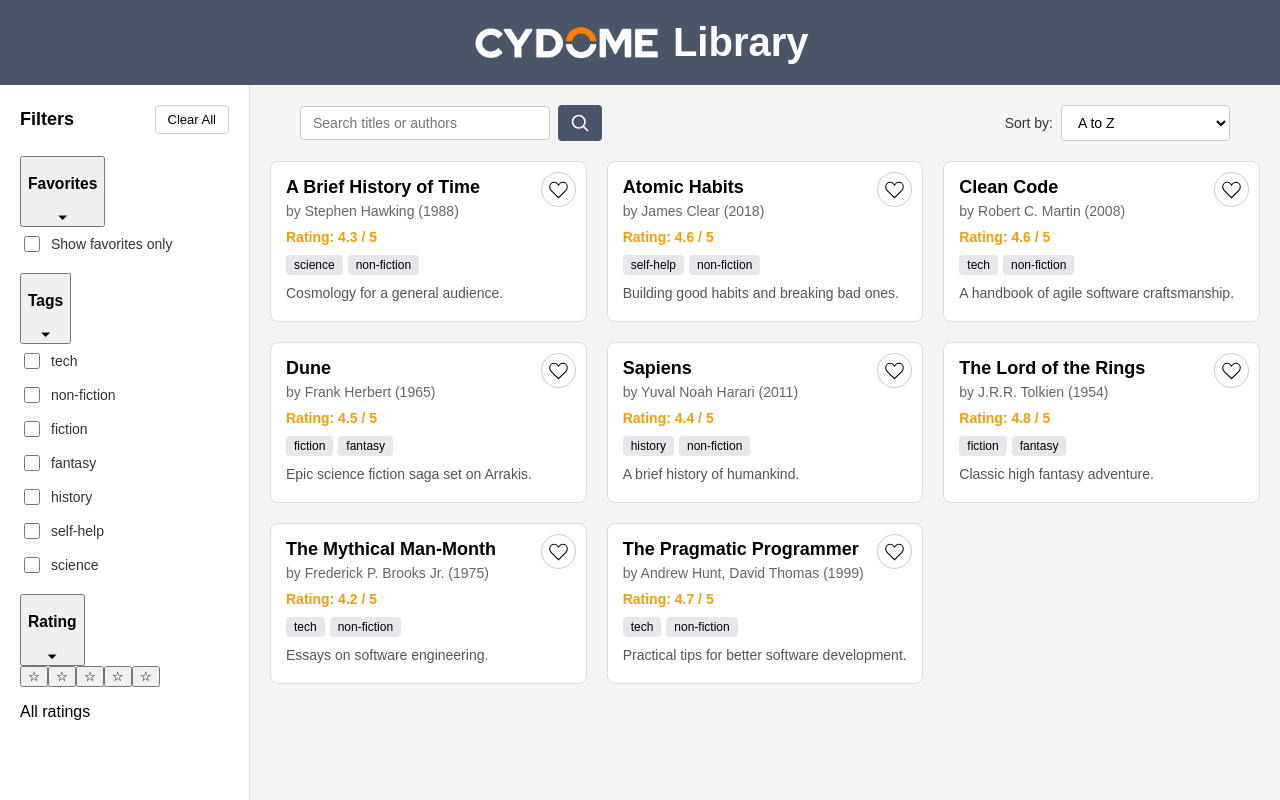
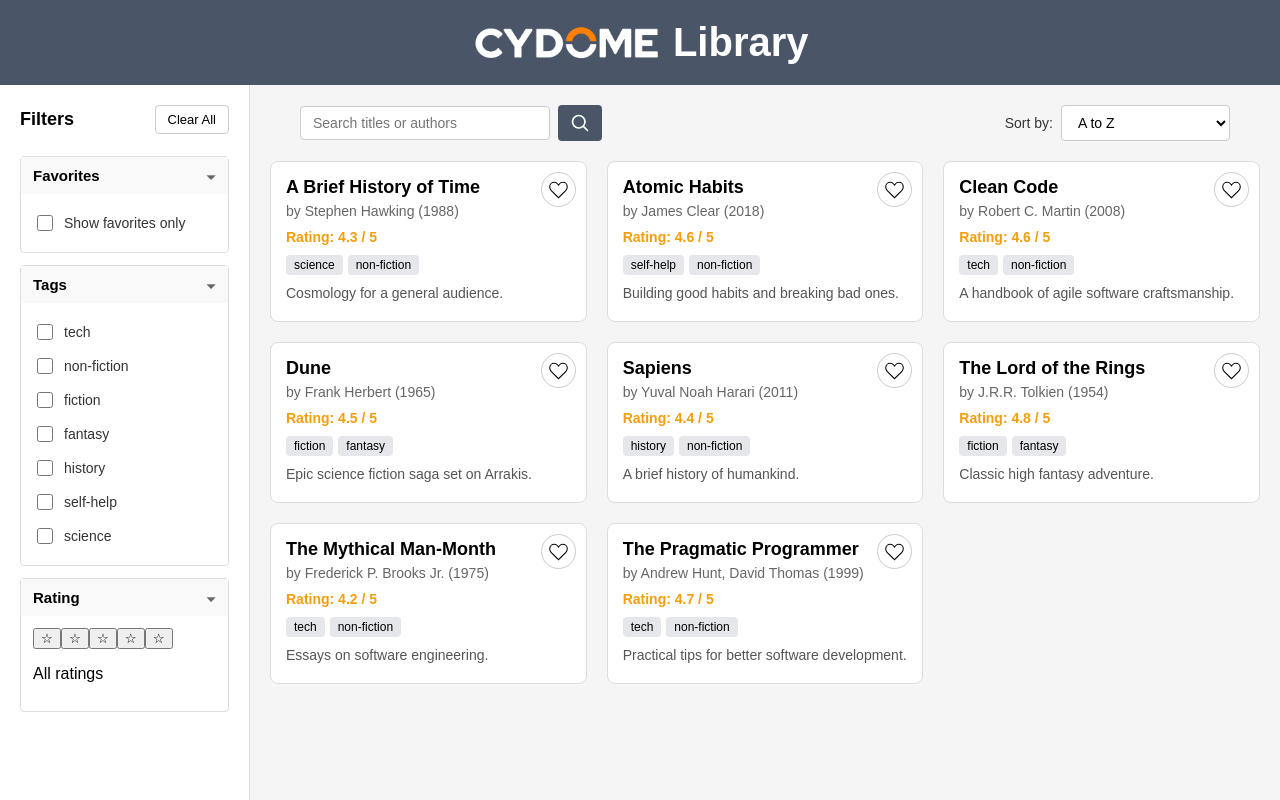
Before and after one commit to reuven-itzhakov/library-explorer, a React (Create React App) app: page / in a window 1280 px wide. Built offline with nearby package versions, Linux system fonts and the light colour scheme.

Commit message:
Add FilterTab styles; create FilterTab.css for component styling

```diff
--- a/src/Filters/FilterTab.tsx
+++ b/src/Filters/FilterTab.tsx
@@ -1,5 +1,6 @@
 import { FilterTabProps } from '../types';
 import { useState } from 'react';
+import '../Styles/FilterTab.css';
 
 function FilterTab({ title, children ,opened }: FilterTabProps) {
 
--- a/src/Styles/FilterTab.css
+++ b/src/Styles/FilterTab.css
@@ -0,0 +1,35 @@
+.filter-tab {
+  border: 1px solid #ddd;
+  border-radius: 4px;
+  background: white;
+}
+
+.filter-tab-header {
+  width: 100%;
+  display: flex;
+  justify-content: space-between;
+  align-items: center;
+  padding: 10px 12px;
+  background: #f9f9f9;
+  border: none;
+  cursor: pointer;
+}
+
+.filter-tab-header:hover {
+  background: #f0f0f0;
+}
+
+.filter-tab-header h3 {
+  margin: 0;
+  font-size: 15px;
+  font-weight: 600;
+}
+
+.filter-tab-icon {
+  font-size: 14px;
+  color: #666;
+}
+
+.filter-tab-content {
+  padding: 12px;
+}
```
